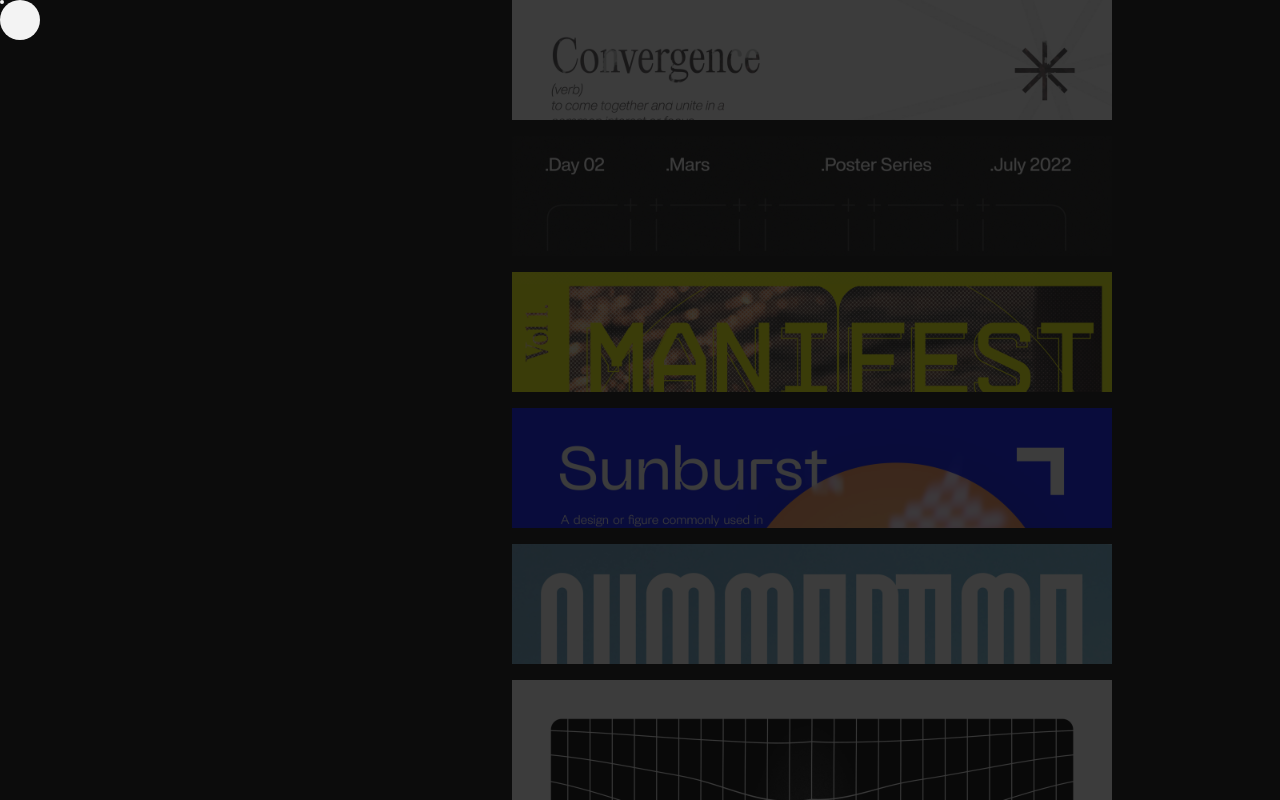
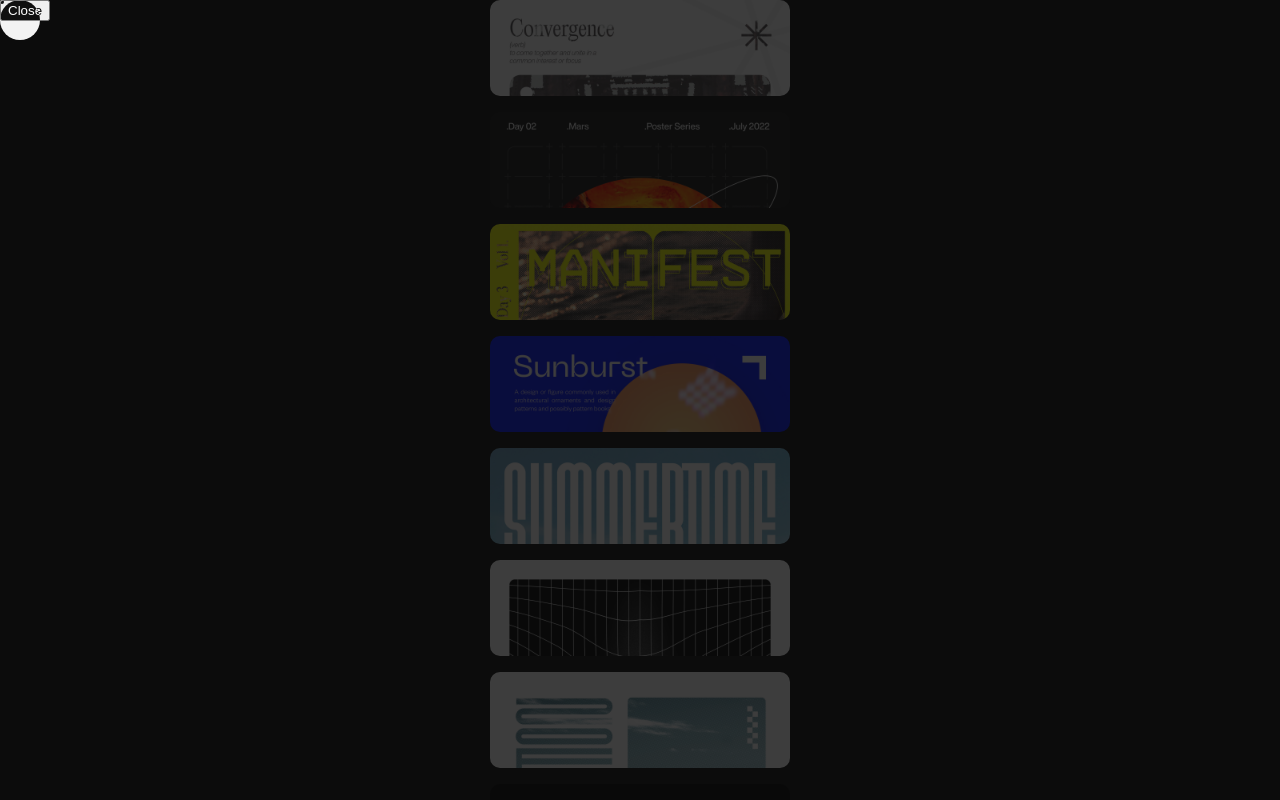
Before and after one commit to ta-ke-sh1/PosterCollectionVol1, a React (Create React App) app: page /gallery in a window 1280 px wide. Shown: the top 800 px of the page. Built offline with nearby package versions, Linux system fonts and the light colour scheme.

Commit message:
select and zoom but still jiggers

```diff
--- a/src/components/gallery.js
+++ b/src/components/gallery.js
@@ -1,88 +1,80 @@
-import React from "react";
+import React, { useEffect, useState } from "react";
 import '../styles/base.scss'
 import '../styles/gallery.scss'
 import { gsap } from "gsap";
 import { Flip } from 'gsap/Flip';
 import { Observer } from 'gsap/Observer';
+import { ScrollToPlugin } from 'gsap/ScrollToPlugin';
 
 gsap.registerPlugin(Flip);
 gsap.registerPlugin(Observer);
+gsap.registerPlugin(ScrollToPlugin);
 
-const POSTER_COUNT = 19;
+const POSTER_COUNT = 20;
 let winsize = { width: window.innerWidth, height: window.innerHeight };
 window.addEventListener('resize', () => {
     winsize = { width: window.innerWidth, height: window.innerHeight };
 });
 
-export default class Gallery extends React.Component {
-    constructor (props) {
-        super(props);
-        this.state = {
-            isAnimating: false,
-            isOpen: false,
-            current: null,
-            item: null,
-            content: null,
-            items: [...document.querySelectorAll('.card')]
-        }
-        this.onMouseDown = this.onMouseDown.bind(this);
+export default function Gallery() {
+    const [isAnimating, updateAnimation] = useState(false);
+    const [isOpen, updateOpen] = useState(false);
+    const [index, updateIndex] = useState(-1);
+
+    const openSlideshow = (name, index) => {
+        let el = document.querySelector('.stack');
+        let items = document.querySelectorAll('.stack-item');
+        let slides = document.querySelector('.slides');
+
+        if (isAnimating || isOpen) {
+            return;
         }
 
-    componentDidMount() {
-        // console.log('componentDidMount');
-        console.log(document.documentElement.y);
-        console.log(window.scrollY);
-    }
+        updateAnimation(true);
+        updateIndex(index);
 
-    openSlideshow = (name) => {
-        this.setState({
-            current: name,
-            isAnimating: true
+        const scrollY = window.scrollY;
+        document.body.classList.add('oh');
+
+        const item = document.getElementById(`poster-day-${index}`);
+        const state = Flip.getState(items, { props: 'opacity' });
+        slides.appendChild(el);
+
+
+        const itemCenter = item.offsetTop + item.offsetHeight / 2;
+
+        gsap.set(el, {
+            y: winsize.height / 2 - itemCenter + scrollY
         })
 
-        const scrollY = window.scrollY;
-
-        if (this.state.current !== null) { // Close previous open
-            document.getElementById(`poster-${this.state.current}`).className = 'card'
-        }
-
-        const stack = document.querySelectorAll(`#stack`)[0];
-        const state = Flip.getState(stack.children);
-
-        const curr = document.querySelector(`#stack`)
-        curr.classList.toggle(`display`) // toggling class
-
-        const currentPoster = document.getElementById(`poster-${name}`);
-        const posterCenter = currentPoster.offsetTop + currentPoster.offsetHeight / 2;
-
-        gsap.set(curr, {
-            y: winsize.height / 2 - posterCenter + scrollY
-        })
+        console.log(index);
 
         Flip.from(state, { // Animating
             duration: 1,
-            ease: "expo",
+            ease: 'expo',
             onStart: () => document.documentElement.scrollTop = document.body.scrollTop = scrollY,
             onComplete: () => {
-                this.setState({
-                    isAnimating: false,
-                    isOpen: true,
-                })
+                updateAnimation(false);
+                updateOpen(true)
             },
             absoluteOnLeave: true,
         });
     }
 
-    closeSlideshow = () => {
-        console.log('Close!');
+    const closeSlideshow = () => {
+        // if (isAnimating || !isOpen) {
+        //     return;
+        // }
 
-        const stack = document.querySelectorAll(`#stack`)[0];
-        const state = Flip.getState(stack.children);
+        let el = document.querySelector('.stack');
+        let items = document.querySelectorAll('.stack-item');
+        let stackWrap = document.querySelector('.stack-wrap');
+        document.body.classList.remove('oh');
 
-        const curr = document.querySelector(`#stack`)
-        curr.classList.toggle(`display`) // toggling class
+        const state = Flip.getState(items, { props: 'opacity' });
+        stackWrap.appendChild(el);
 
-        gsap.set(curr, {
+        gsap.set(el, {
             y: 0
         })
 
@@ -90,79 +82,69 @@ export default class Gallery extends React.Component {
             duration: 1,
             ease: "expo",
             onComplete: () => {
-                this.setState({
-                    current: null,
-                    isAnimating: false,
-                    isOpen: false,
-                })
+                updateAnimation(false);
+                updateOpen(false);
+                updateIndex(-1)
             },
             absoluteOnLeave: true,
         });
     }
 
-    navigation = (direction) => {
+    const navigation = (direction) => {
 
     }
 
-    onMouseDown = (name) => {
+    const onMouseDown = (name, index) => {
         // Interfering
-        if (this.state.isAnimating) {
+        if (isAnimating) {
             return;
         }
-        else if (!this.state.isOpen) {
-            this.openSlideshow(name);
+        else if (isOpen) {
+            closeSlideshow();
         }
-        else {
-            this.closeSlideshow();
-        }
+        openSlideshow(name, index);
     }
 
-    render() {
     let postersNumber = Array.from({ length: POSTER_COUNT }, (_, index) => index + 1);
-
     return (
-            <div>
+        <>
             <div className="content">
                 <ContentCollection />
             </div>
-                <div className="slides">
-                    <div className="stack" id="stack">
+            <button id="closeBtn" onClick={() => closeSlideshow()}>Close</button>
+            <div className="slides"></div>
+            <div className="stack-wrap">
+                <div className="stack">
                     {
                         postersNumber.map((number) =>
                             <Poster
                                 key={'poster' + number}
                                 backgroundImage={`url(${process.env.PUBLIC_URL + '/posters/day' + number + '.jpg'})`}
                                 name={'day-' + number}
+                                index={number}
                                 content={'temporary'}
-                                    onMouseDown={(name) => this.onMouseDown(name)}
+                                onMouseDown={(name, index) => onMouseDown(name, index)}
                             />
                         )}
                 </div>
             </div>
+        </>
+    )
+}
+
+const Poster = (props) => {
+    return (
+        <div
+            id={'poster-' + props.name}
+            style={{ backgroundImage: props.backgroundImage }}
+            className='stack-item'
+            name={props.name}
+            index={props.index}
+            content={props.content}
+            onMouseDown={() => props.onMouseDown(props.name, props.index)}
+        >
         </div>
     )
-    }
-}
-
-class Poster extends React.Component {
-    render() {
-        const {
-            name,
-            backgroundImage,
-            content,
-            onMouseDown
-        } = this.props
-        return (
-            <div
-                id={'poster-' + name}
-                style={{ backgroundImage: backgroundImage }}
-                className='card'
-                name={name}
-                content={content}
-                onMouseDown={() => onMouseDown(name)}>
-            </div>
-        )
-    }
 }
 
 class Content extends React.Component {
--- a/src/styles/gallery.scss
+++ b/src/styles/gallery.scss
@@ -7,24 +7,24 @@ body {
     /* Stack and slideshow */
     --stack-margin: 10rem;
     --slide-gap: 2vh;
-    --stack-width: 38vw;
-    --stack-item-height: 15vh;
-    --slide-width: 600px;
-    --slide-height: 800px;
+    --stack-width: 30vh;
+    --stack-item-width: 30vw;
+    --stack-item-height: 12vh;
+    --slide-width: 60vh;
+    --slide-height: 80vh;
 }
 
-.card {
-    opacity: 0.2;
-    width: 100%;
-    height: var(--stack-item-height);
-    background-size: cover;
-    background-position: top;
-    will-change: width, height, transform, opacity;
-    transition: opacity 0.3s;
+#stack {
+    position: absolute;
+}
 
-    &:hover {
-        opacity: 0.6;
-    }
+.stack__item--current {
+    opacity: 1;
+}
+
+.oh {
+    position: relative;
+    overflow: hidden;
 }
 
 .stack {
@@ -37,11 +37,8 @@ body {
 }
 
 .slides {
-    margin-left: 40%;
-    transition-duration: 0.5s;
-    width: var(--slide-width);
+    width: 100%;
     position: relative;
-    background: var(--color-bg);
 
     .stack {
         width: 100%;
@@ -49,24 +46,33 @@ body {
         margin-right: var(--slide-gap);
     }
 
-    .card {
-        opacity: 0.2;
-        width: 100%;
-        height: var(--stack-item-height);
-        background-size: cover;
-        background-position: top;
-        will-change: width, height, transform, opacity;
-        transition: opacity 0.3s;
-
-        &:hover {
-            opacity: 0.6;
-        }
+    .stack-item {
+        height: 80vh;
+        width: 60vh;
+        transition-duration: 0.4s;
+        border-radius: 0px;
+        opacity: 1;
     }
 }
 
-.slides .display {
-    .card {
-        opacity: 1;
-        height: var(--slide-height);
+.stack-wrap {
+    width: 100%;
+    position: absolute;
+    top: 0;
+}
+
+.stack-item {
+    width: 100%;
+    height: var(--stack-item-height);
+    transition-duration: 0.4s;
+    background-size: cover;
+    background-position: top;
+    border-radius: 10px;
+    opacity: 0.2;
+    will-change: width, height, transform, opacity;
+
+    &:hover {
+        background-size: 100%;
+        opacity: 0.8;
     }
 }
```
Also changed, not shown: public/posters/day20.jpg (added), 1 other file (tests, documents, lock files or other folders). Lines whose indentation alone changed are shown as unchanged.
